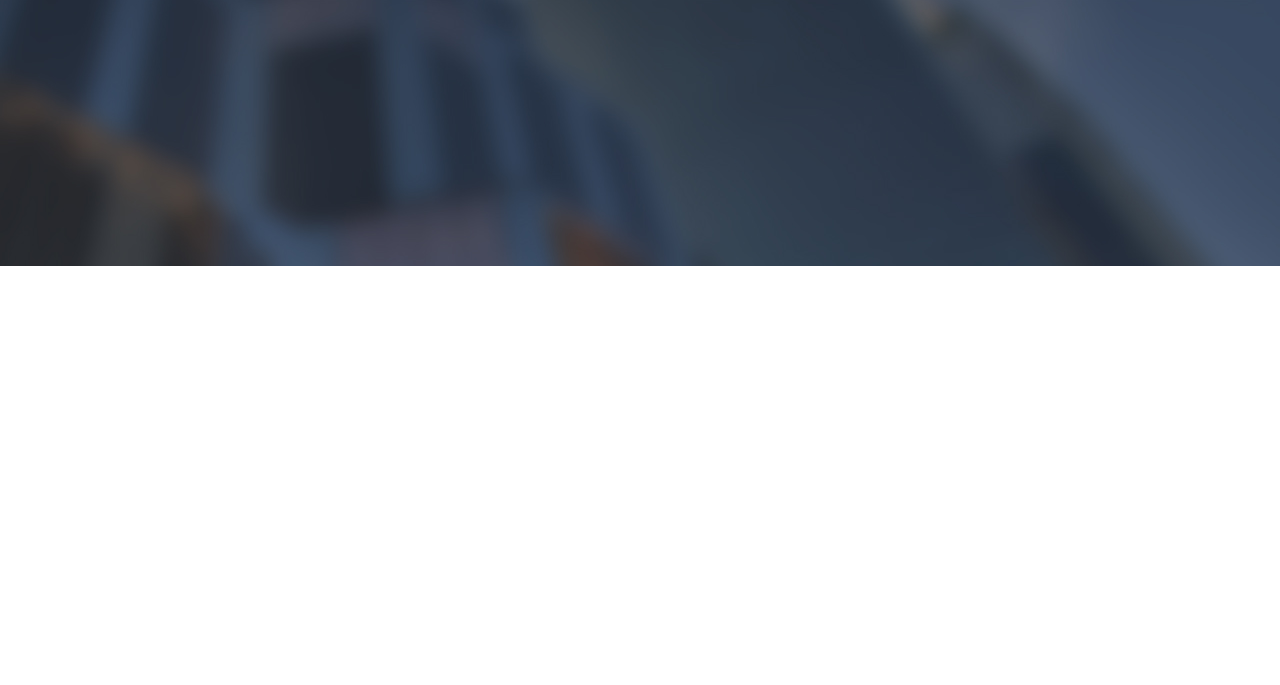
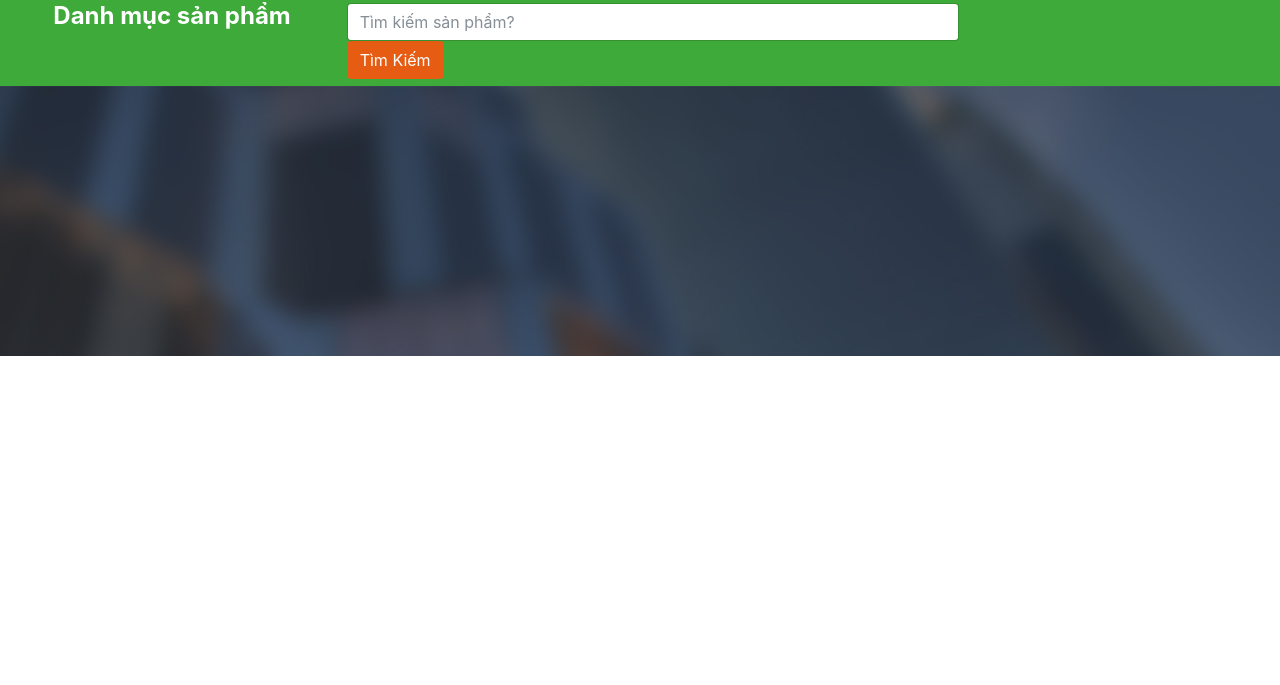
Before and after one commit to NguyenThanh0304/web-ban-hang-giam-gia, a plain HTML site: page 14520815_DinhQuangThai/trangchu.html in a window 1280 px wide. Shown: the part 115-800 px from the top of the page. Drawn offline with Linux system fonts and the light colour scheme; a web font is replaced by a local one.

Commit message:
add_row__search

```diff
--- a/14520815_DinhQuangThai/trangchu.html
+++ b/14520815_DinhQuangThai/trangchu.html
@@ -69,9 +69,25 @@
     </div>
 
 <!--row3-->
+<!--Danh mục sản phẩm, thanh search-->
     <div id="search" class="row" style="width: 100%;background-color: #3EAA3A">
-
+      <div class="col-lg-11" style="margin:0 auto">
+        <div class="row" style="padding-top: 7px;padding-bottom: 7px">
+          <div class="col-lg-3" style="">
+            <h4 style="color: white"><b>Danh mục sản phẩm</b></h4>
+          </div>
+          <div class="col-lg-7" style="">
+            <form action="" method="POST" class="form-inline" role="form">
+              <div class="form-group" style="">
+                <input type="email" class="form-control" id="" placeholder="Tìm kiếm sản phẩm?" style="padding-right: 350px">
+              </div>
+              <button type="submit" class="btn btn-primary" style="background-color: #E65C13;color: white;border: 1px solid #E65C13">Tìm Kiếm</button>
+            </form>
+          </div>
+        </div>
+      </div>
     </div>
+<!--end Danh mục sản phẩm, thanh search-->
 
 <!--row4-->
     <div id="content" class="row" style="width: 100%;background-color: white">
```
